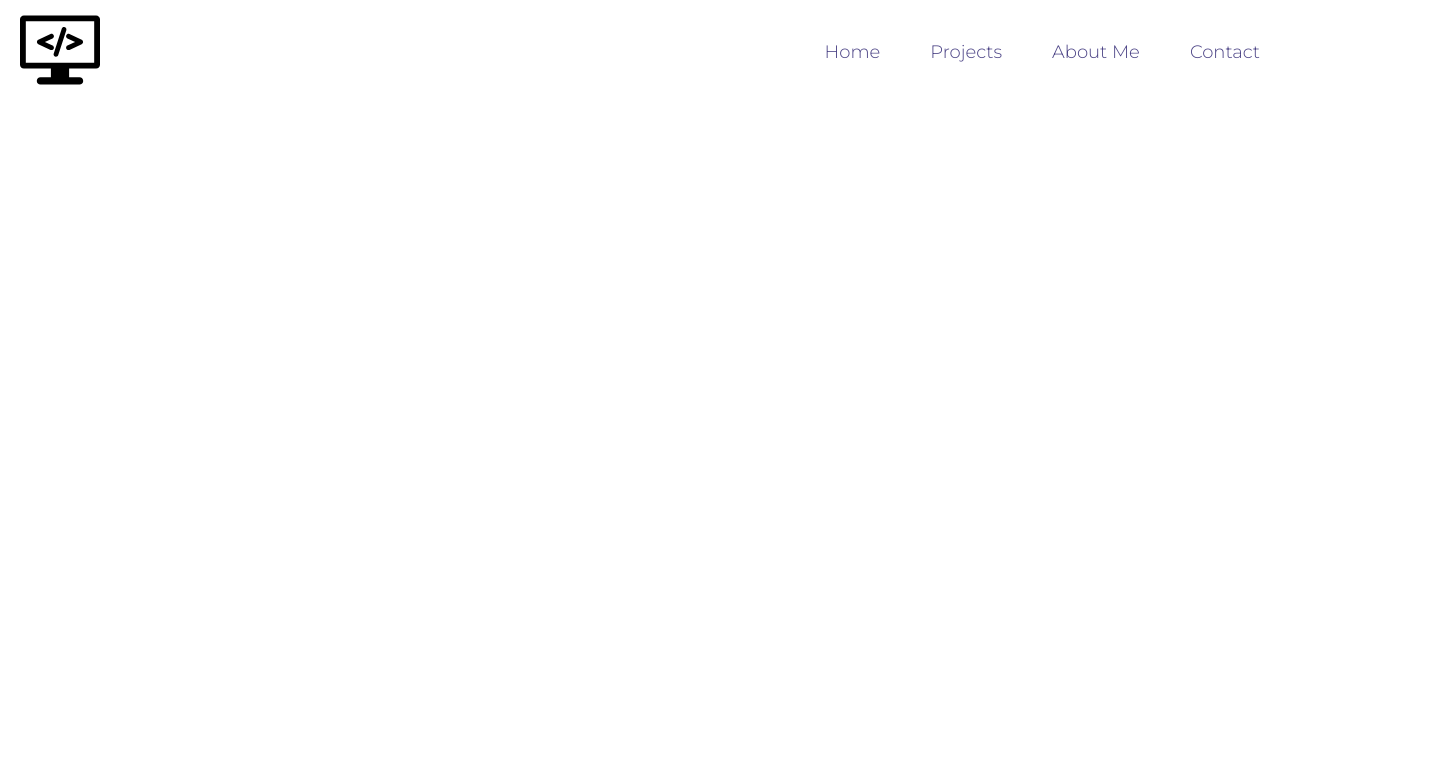
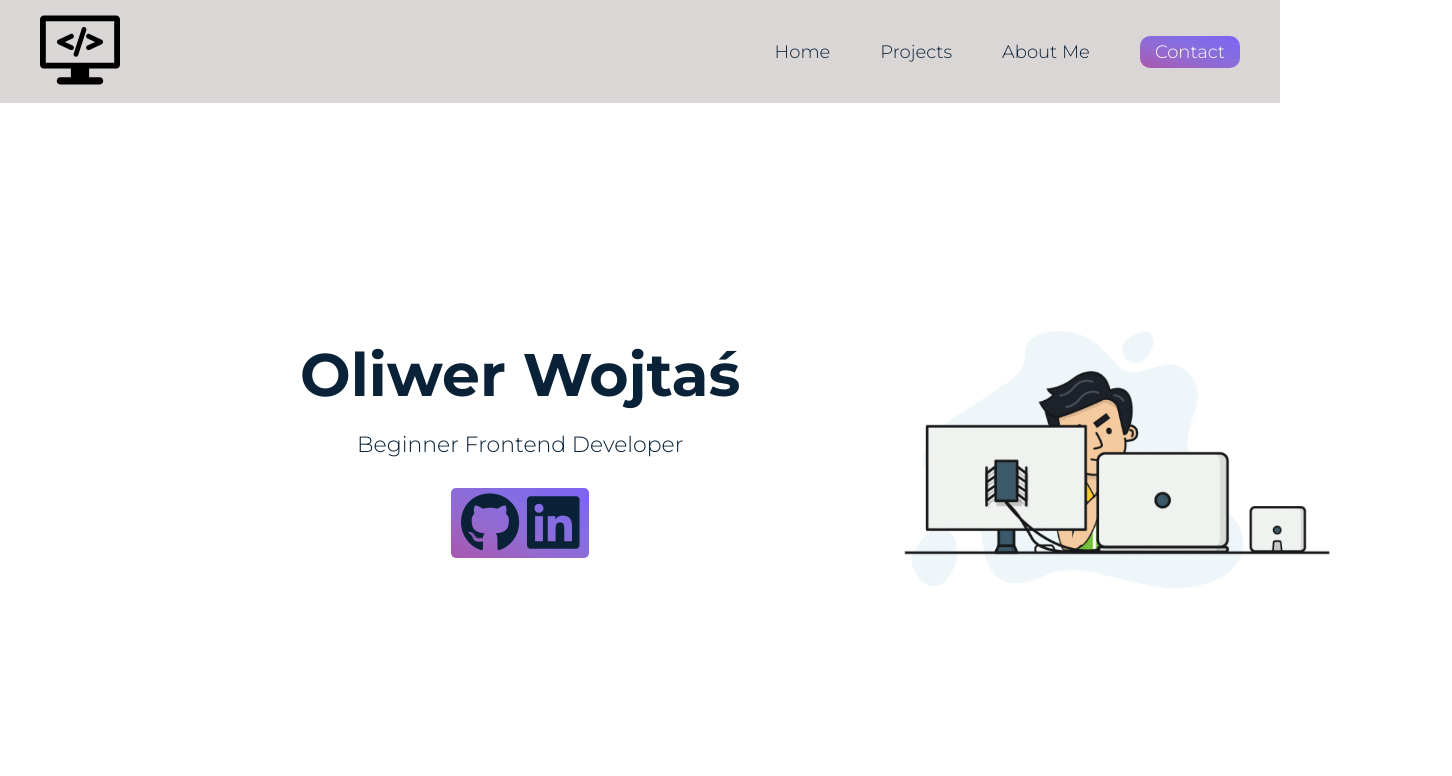
Before and after one commit to Titter00/portfolio-project, a website built with Parcel: page index.html in a window 1280 px wide. Shown: the whole page, 1452 px wide, since content can reach past the window. Built offline with nearby package versions, Linux system fonts and the light colour scheme.

Commit message:
Updating home section

```diff
--- a/index.html
+++ b/index.html
@@ -6,6 +6,8 @@
     <meta name="viewport" content="width=device-width, initial-scale=1.0" />
     <link rel="stylesheet" href="/src/sass/main.scss" />
     <title>Porfilio</title>
+    <script src="https://kit.fontawesome.com/3be127448b.js" crossorigin="anonymous"></script>
+
     <script defer src="./src/js/app.js"></script>
   </head>
   <body>
@@ -14,7 +16,7 @@
       <div class="logo">
         <img src="./images/logo.svg" alt="website-logo" />
       </div>
-      <ul class="menu active">
+      <ul class="menu">
         <li class="menu__link">Home</li>
         <li class="menu__link">Projects</li>
         <li class="menu__link">About Me</li>
@@ -26,5 +28,18 @@
         <span></span>
       </button>
     </header>
+
+    <setcion class="home">
+      <img class="home__image" src="./images/heroGig.gif " alt="Hero Image" />
+
+      <div class="home__information">
+        <h1>Oliwer Wojtaś</h1>
+        <span class="home__information--span">Beginner Frontend Developer</span>
+        <div class="home__icons">
+          <i class="fa-brands fa-github fa-2x"></i>
+          <i class="fa-brands fa-linkedin fa-2x"></i>
+        </div>
+      </div>
+    </setcion>
   </body>
 </html>
--- a/src/sass/main.scss
+++ b/src/sass/main.scss
@@ -36,7 +36,7 @@ html {
 
   --secondary: linear-gradient(to right bottom, #fd4d3e, #fe315c, #f61a7a, #e51b97, #c830b3);
 
-  --textColor: #4c4486;
+  --textColor: #0a2238;
   --textLightColor: #9e9d9d;
 
   /* Colors Hover */
@@ -84,8 +84,9 @@ html {
 header {
   display: flex;
   justify-content: space-between;
-  padding: 1rem 2rem;
+  padding: 1rem 4rem;
   align-items: center;
+  background: rgb(218, 214, 214);
 }
 .logo {
   img {
@@ -160,12 +161,50 @@ header {
     }
   }
 }
+
+.home {
+  display: flex;
+  flex-direction: column;
+  height: 80vh;
+  justify-content: space-around;
+  width: 100%;
+
+  &__image {
+    width: 100%;
+    margin: 0 auto;
+    display: block;
+  }
+  &__information {
+    font-size: 2rem;
+    text-align: center;
+    display: flex;
+    flex-direction: column;
+    gap: 2rem;
+    color: var(--textColor);
+
+    &--span {
+      display: block;
+      font-size: 1.8rem;
+    }
+  }
+
+  &__icons {
+    background: var(--main);
+    width: max-content;
+    margin: 0 auto;
+    padding: 0.5rem 1rem;
+    border-radius: 0.5rem;
+    display: flex;
+    gap: 1rem;
+  }
+}
+
 @media only screen and (min-width: 1000px) {
   .burger {
     display: none;
   }
   .menu {
-    position: relative;
+    position: unset;
     background: inherit;
     color: var(--textColor);
     list-style: none;
@@ -174,11 +213,29 @@ header {
     width: max-content;
     gap: 5rem;
     font-weight: normal;
+    transform: translateX(0);
 
     &__link {
       position: relative;
       cursor: pointer;
+      display: flex;
+      align-items: center;
+      justify-content: center;
     }
+
+    &__link:last-child {
+      display: block;
+      background: var(--main);
+      padding: 0.5rem 1.5rem;
+
+      border-radius: 10px;
+      color: var(--white);
+
+      &::after {
+        display: none;
+      }
+    }
+
     &__link::after {
       content: "";
       width: 0;
@@ -195,4 +252,32 @@ header {
       width: 100%;
     }
   }
+
+  @media only screen and (min-width: 1000px) {
+    .home {
+      display: flex;
+      flex-direction: row;
+      justify-content: center;
+      align-items: center;
+      width: 90%;
+      margin: 3rem 30rem;
+      gap: 4rem;
+      &__image {
+        width: 40%;
+        order: 2;
+      }
+
+      &__information {
+        font-size: 3rem;
+
+        &--span {
+          font-size: 2.2rem;
+        }
+      }
+      &__icons {
+        display: block;
+        margin: 1rem auto;
+      }
+    }
+  }
 }
```
Also changed, not shown: images/giff.gif (added), images/heroGig.gif (added), 1 other file.
